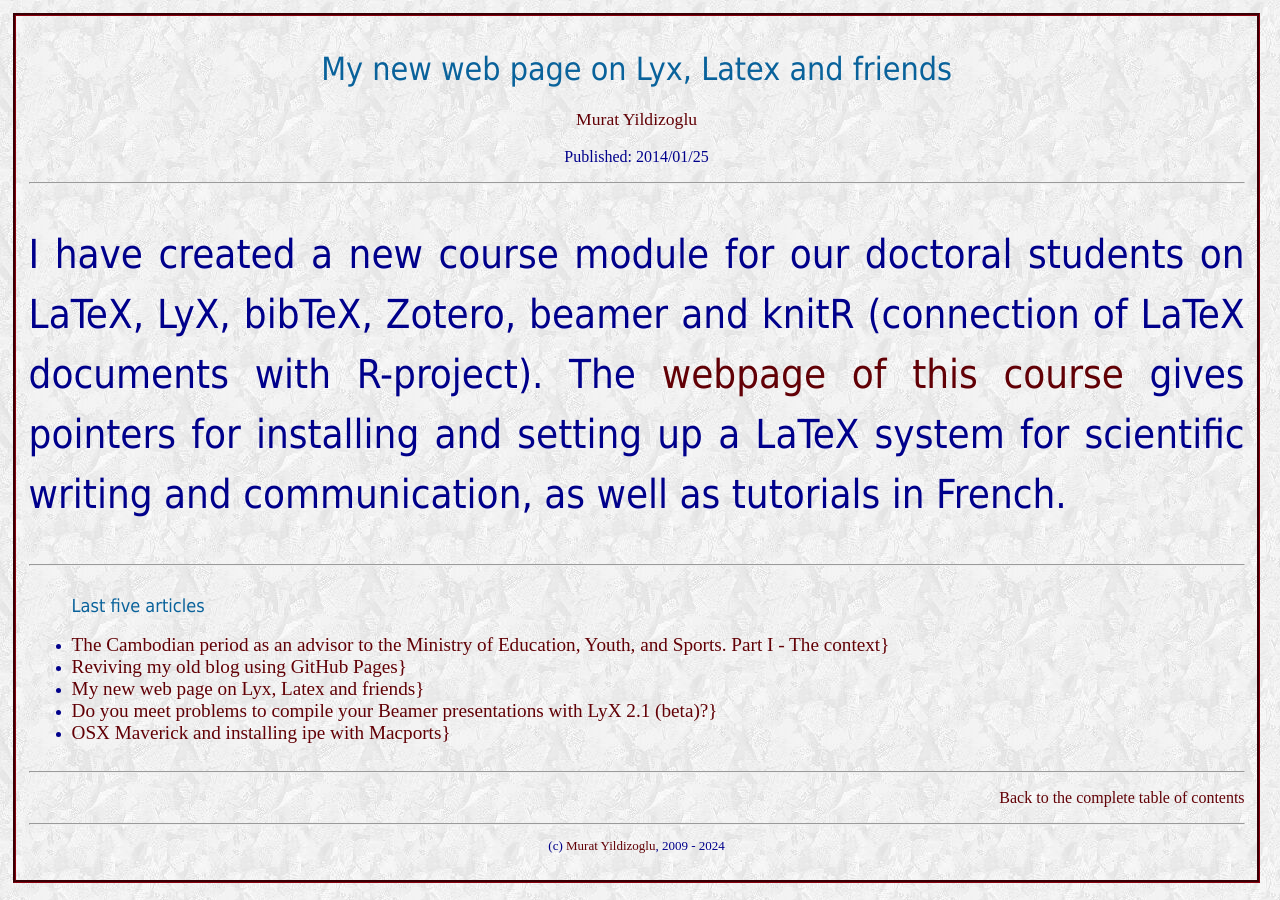
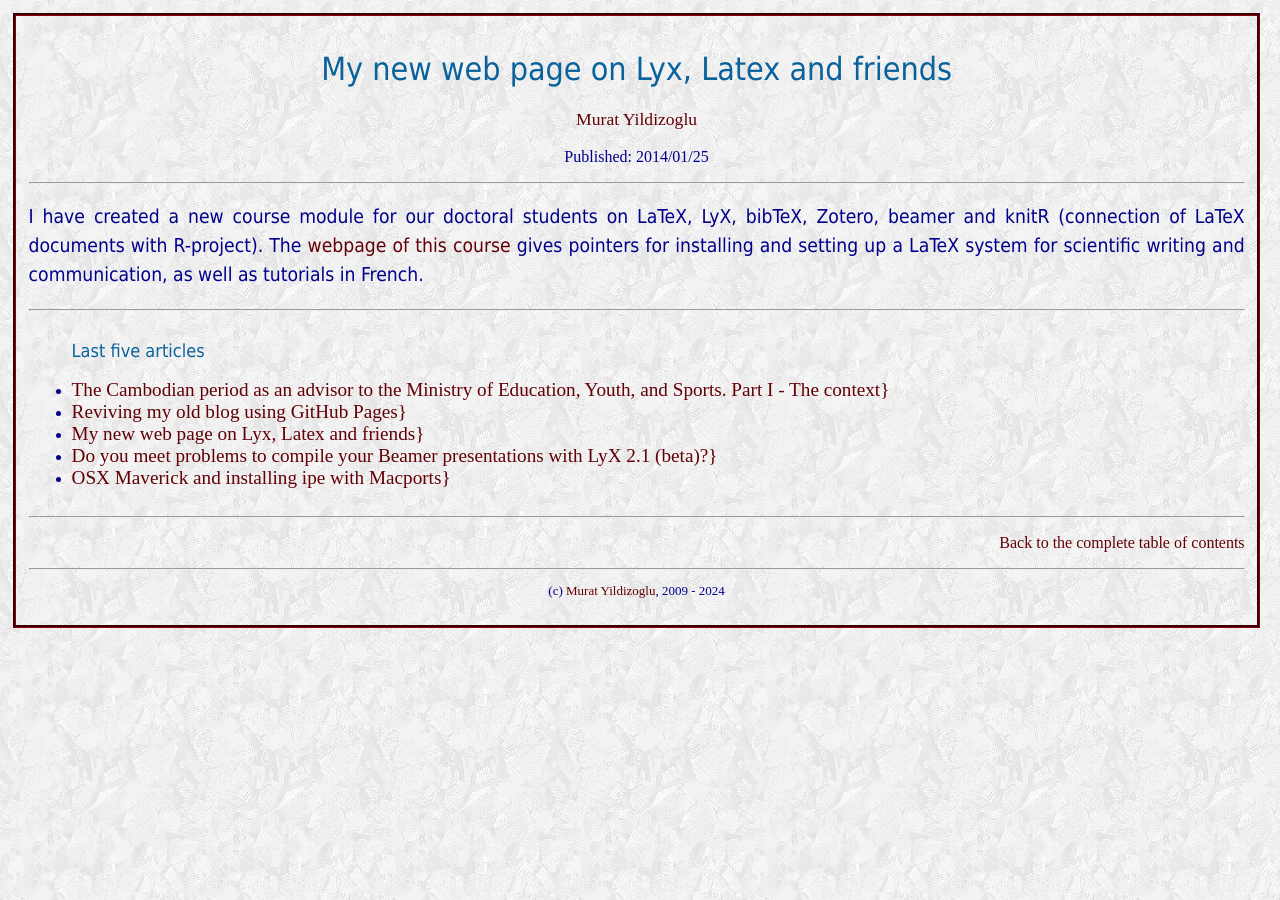
Before and after one commit to myildi/myildi.github.io, a Jekyll site: the page built from _posts/2014-1-25-lyx-latex-friends.md, in a window 1280 px wide. Built offline with Jekyll 4.4.1, drawn with Linux system fonts in a browser that asks for light colours.

Commit message:
Update main.css

```diff
--- a/css/main.css
+++ b/css/main.css
@@ -8,7 +8,7 @@ body
 	border-width: medium;
 	border-color: #8b000e;
 	font-family: font-family: Tahoma, Geneva, sans-serif;
-	font-size: medium;
+/* 	font-size: medium; */
 	line-height: normal;
 	text-align: justify;
 	width: 95%;
@@ -34,7 +34,7 @@ color: #9c8603;
 {
 	font-family: Tahoma, Geneva, sans-serif;
 	color: #00008B;
-	font-size: 2.5em;
+	font-size: 1.2em;
 	line-height: 1.5em;
 }
 
```
